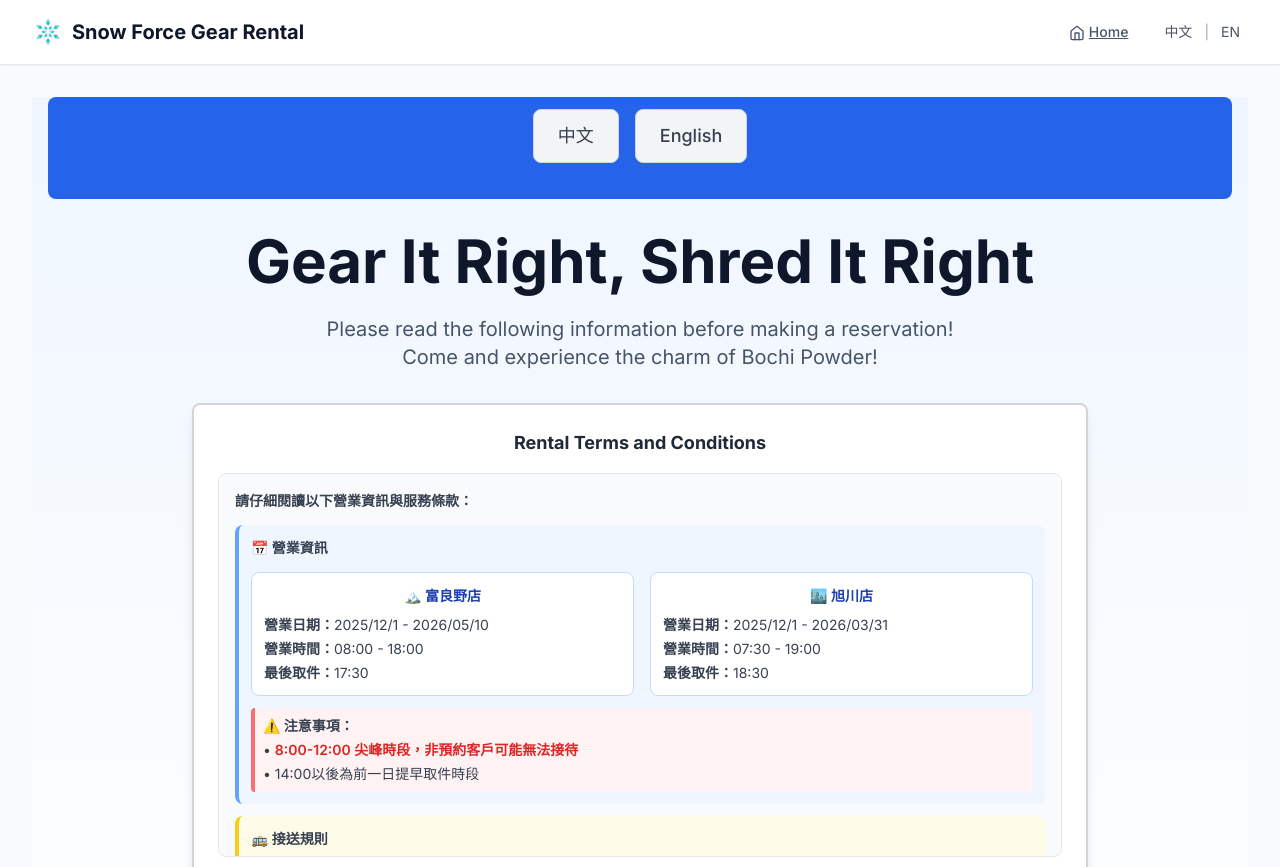
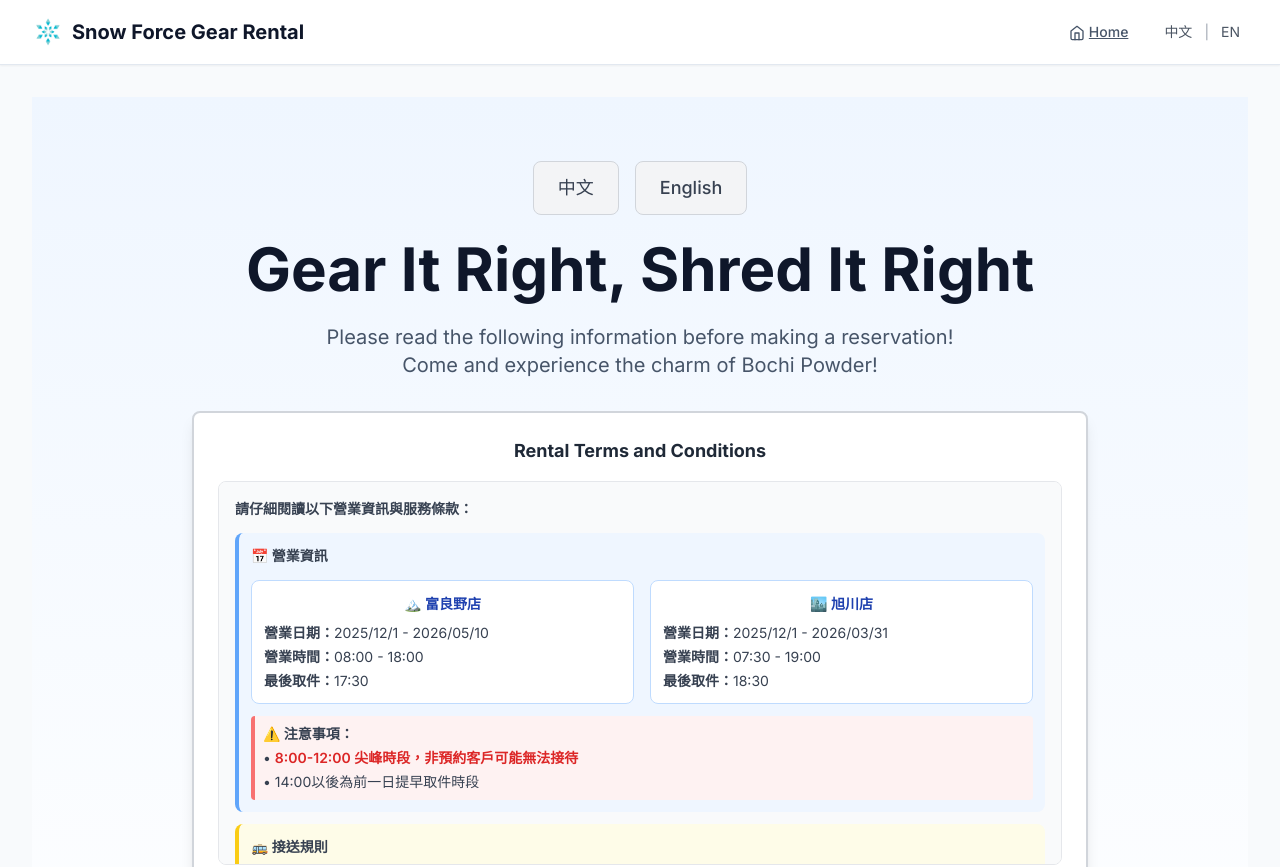
Before and after one commit to KateJC71/FinalForm0730, a React (Vite) app in the folder frontend/: page / in a window 1280 px wide. Shown: the top 867 px of the page. Built offline with nearby package versions, Linux system fonts and the light colour scheme; no server answers.

Commit message:
Remove blue background from language switcher

```diff
--- a/frontend/src/pages/Home.tsx
+++ b/frontend/src/pages/Home.tsx
@@ -11,8 +11,8 @@ const Home: React.FC = () => {
     <div className="space-y-12">
       {/* Hero Section */}
       <section className="relative text-center py-16 bg-gradient-to-b from-blue-50 to-white">
-        {/* Language Switcher Banner */}
-        <div className="bg-primary-600 py-3 mb-8 -mt-16 mx-4 rounded-lg">
+        {/* Language Switcher */}
+        <div className="mb-6">
           <LanguageSwitcher variant="large" />
         </div>
 
```
